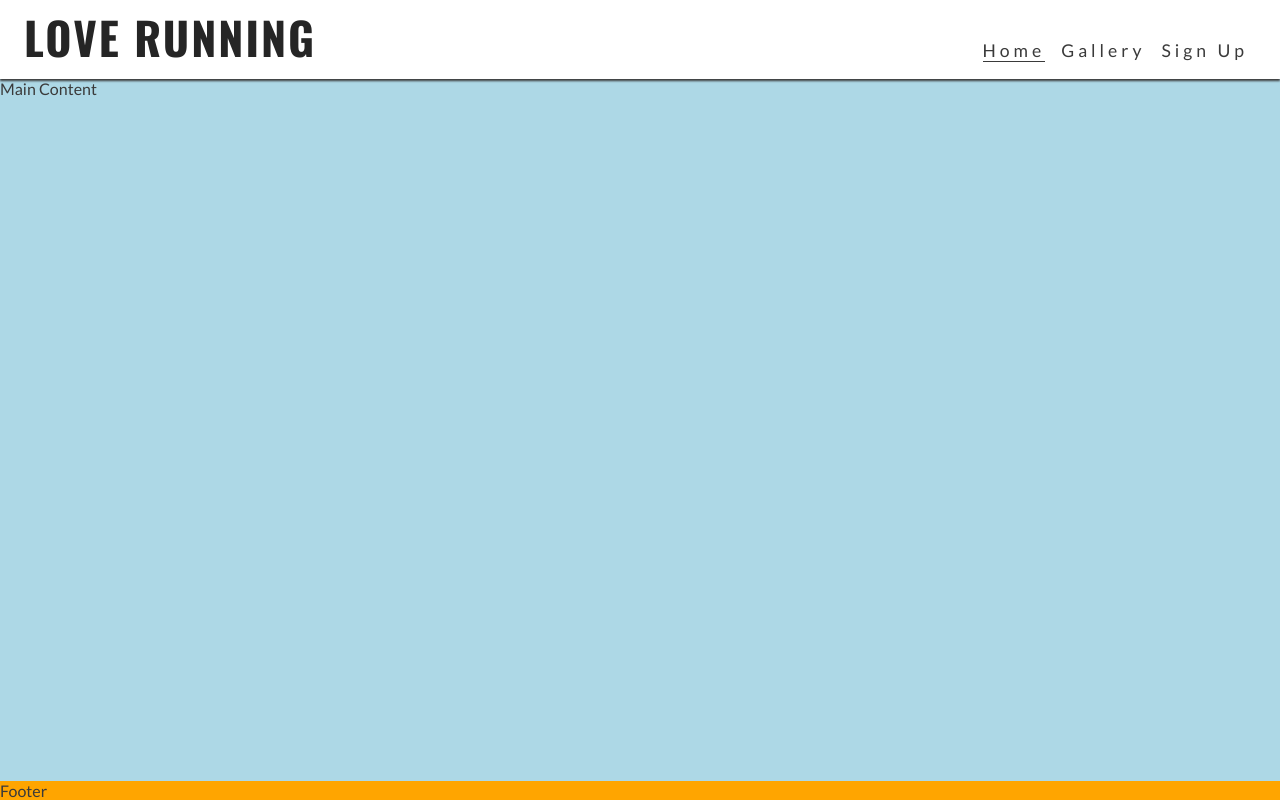
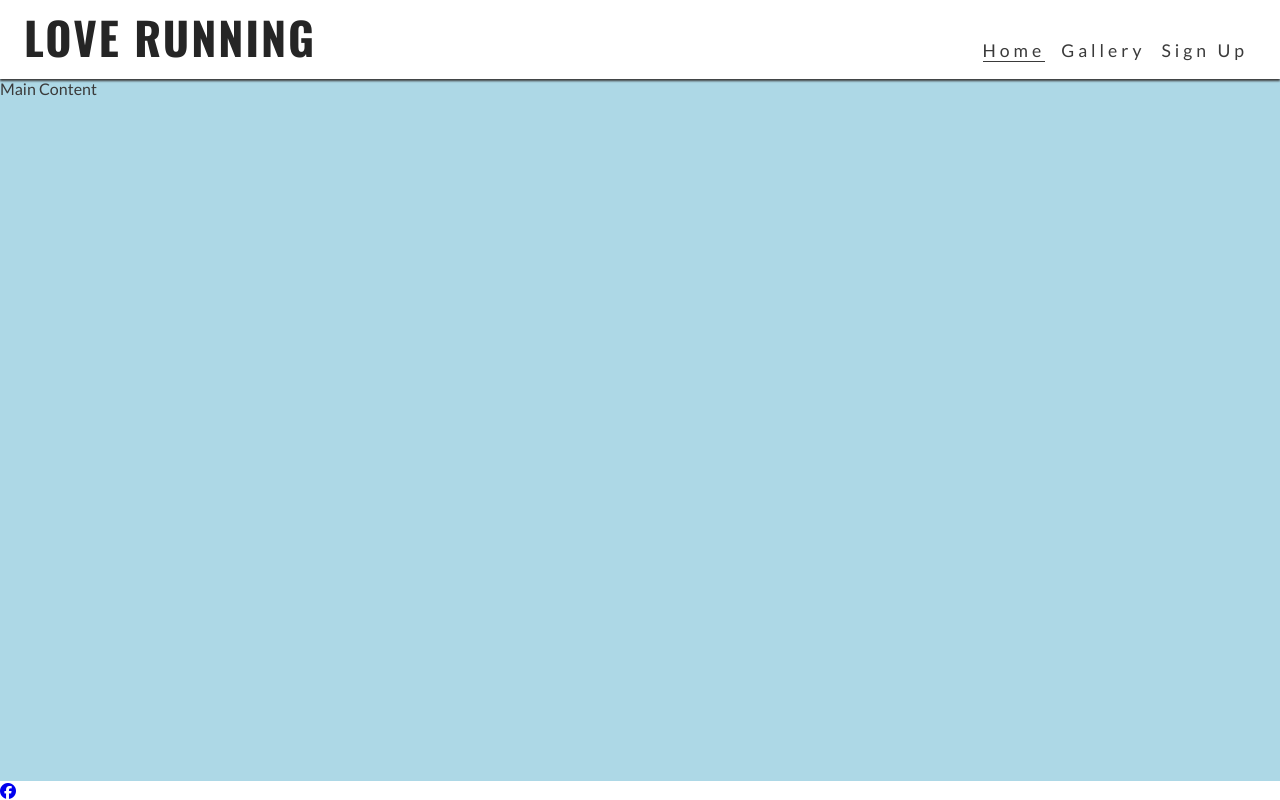
Before and after one commit to Maddz223/love-running, a plain HTML site: page index.html in a window 1280 px wide. Drawn offline with nearby package versions, Linux system fonts and the light colour scheme.

Commit message:
Added Font awesome and first footer link

```diff
--- a/assets/css/style.css
+++ b/assets/css/style.css
@@ -80,7 +80,7 @@ main {
 }
 
 footer {
-  background-color: orange;
+  background-color: #ffffff;
 }
 
 @media screen and (min-width: 768px) {
--- a/index.html
+++ b/index.html
@@ -36,7 +36,14 @@
 
     <main>Main Content</main>
 
-    <footer>Footer</footer>
+    <footer>
+      <ul>
+        <li><a href="https://www.facebook.com" target="_blank" rel="noopener"
+          aria-label="Visit our Facebook page (opens in a new tab)"><i class="fa-brands fa-facebook"></i></a></li>
+      </ul>
+    </footer>
 
+    <!-- Font awesome kit-->
+    <script src="https://kit.fontawesome.com/113521aeb7.js" crossorigin="anonymous"></script>
   </body>
 </html>
```
